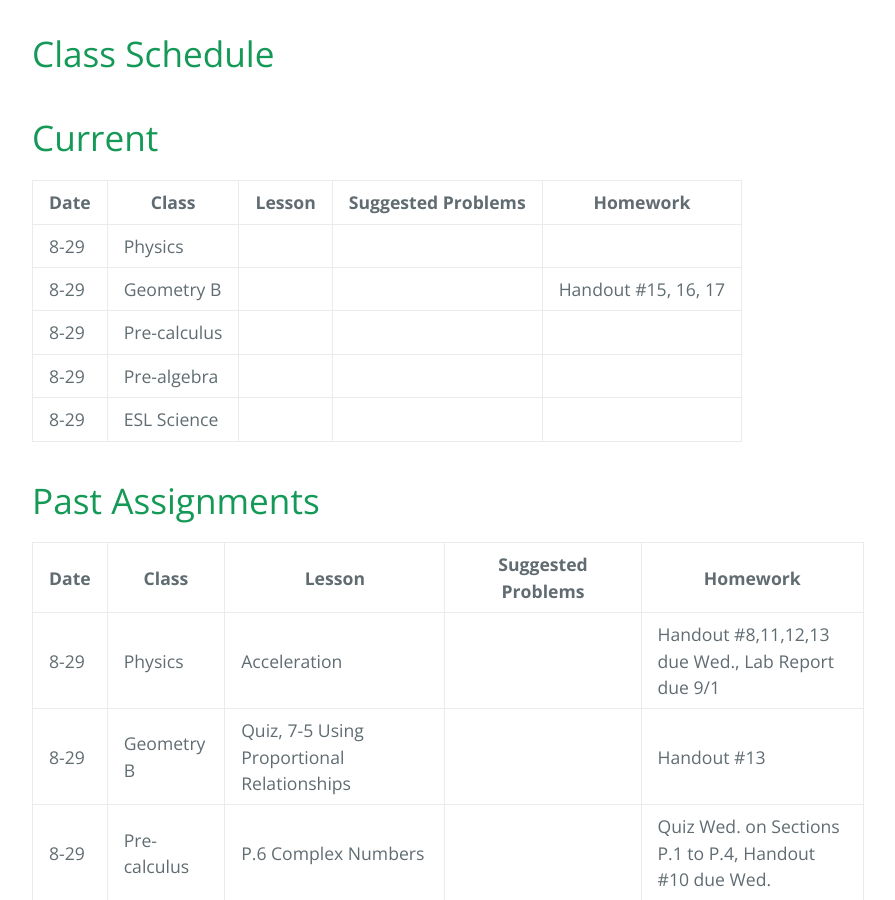
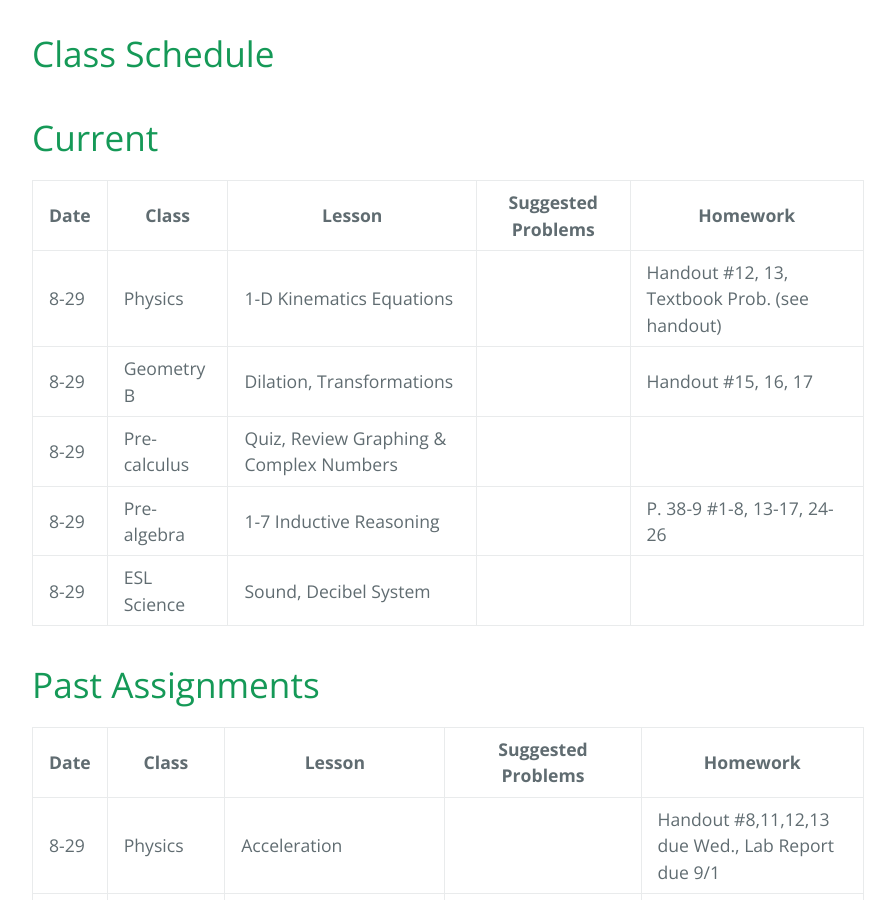
Before and after one commit to gpayoo/gpayoo, a Jekyll site: the page built from index.md, in a window 1280 px wide and 900 px high, scrolled down 388 px. Shown: the whole window, without its empty margins (192-1087 px from the left). Built offline with Jekyll 4.4.1, drawn with Linux system fonts in a browser that asks for light colours; our own code applies the rules of GitHub Pages for plain Markdown files.

Commit message:
Update index.md

```diff
--- a/index.md
+++ b/index.md
@@ -9,11 +9,11 @@ layout: default
 
 | Date | Class | Lesson | Suggested Problems | Homework |
 | ---- | ----- | ------ | -------- | ---
-| 8-29 | Physics |  |  |
-| 8-29 | Geometry B | | | Handout #15, 16, 17 |
-| 8-29 | Pre-calculus | |  |
-| 8-29 | Pre-algebra | | |  |
-| 8-29 | ESL Science |  |  |
+| 8-29 | Physics | 1-D Kinematics Equations | |  Handout #12, 13, Textbook Prob. (see handout)
+| 8-29 | Geometry B | Dilation, Transformations | | Handout #15, 16, 17 |
+| 8-29 | Pre-calculus | Quiz, Review Graphing & Complex Numbers |  |
+| 8-29 | Pre-algebra | 1-7 Inductive Reasoning| | P. 38-9 #1-8, 13-17, 24-26 |
+| 8-29 | ESL Science | Sound, Decibel System |  |
 
 
 # [](#header-2) Past Assignments
```
